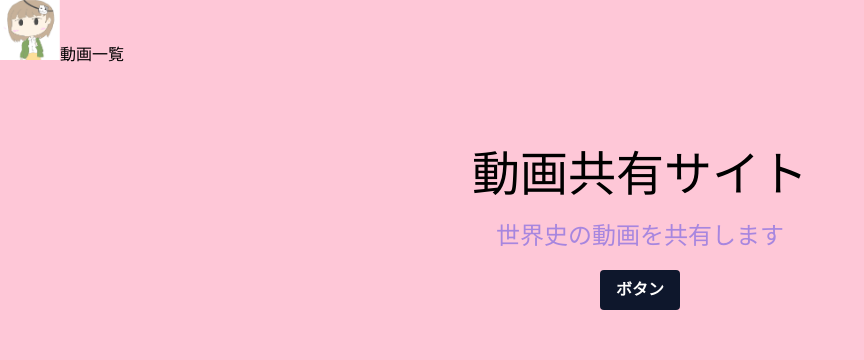
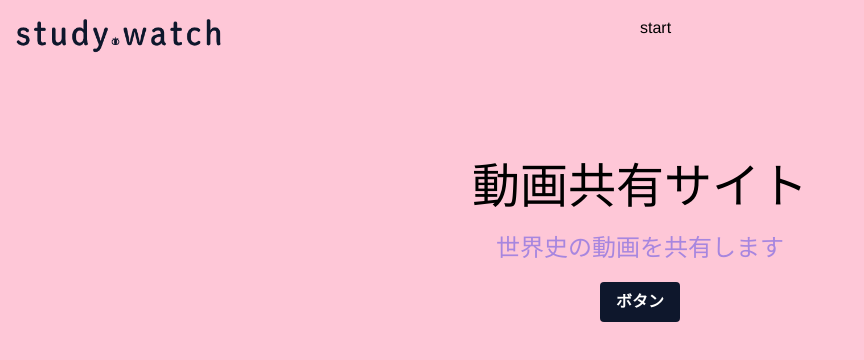
Before and after one commit to YouheiNozaki/HisTube, a Next.js app: page / in a window 1280 px wide. Shown: the top 360 px of the page, without its empty margins (0-864 px from the left). Built offline with nearby package versions, Linux system fonts and the light colour scheme.

Commit message:
アイコンを設置

```diff
--- a/src/component/header.tsx
+++ b/src/component/header.tsx
@@ -4,14 +4,14 @@ import Image from 'next/image';
 export const Header = (): JSX.Element => {
   return (
     <header>
-      <div>
+      <div className="m-4 grid grid-cols-2">
         <Link href="/">
           <a href="/">
-            <Image src="/girl.png" alt="サイトのロゴ" width={60} height={60} />
+            <Image src="/logo.png" alt="サイトのロゴ" width={210} height={40} />
           </a>
         </Link>
         <Link href="/posts">
-          <a>動画一覧</a>
+          <a>start</a>
         </Link>
       </div>
     </header>
```
Also changed, not shown: public/logo.png (added).
